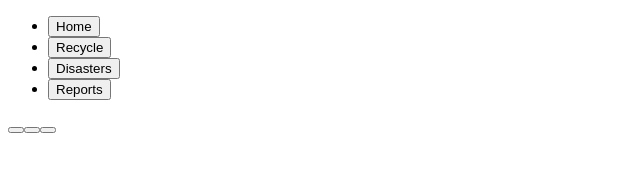
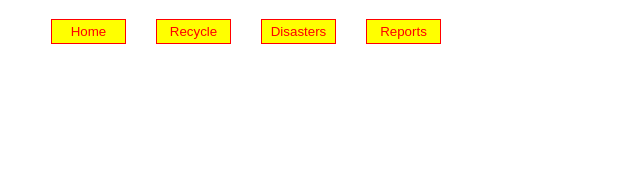
Before and after one commit to plamengeorgiev/HackatonProject, a plain HTML site: page index.html in a window 1280 px wide. Shown: the whole page, without its empty margins (0-640 px from the left). Drawn offline with Linux system fonts and the light colour scheme.

Commit message:
surprise :P

```diff
--- a/index.html
+++ b/index.html
@@ -4,7 +4,7 @@
     <meta charset="UTF-8">
     <title></title>
     <script src="libs/jquery-2.1.1.min.js"></script>
-
+	<link rel="stylesheet" type="text/css" href="styles/style.css">
 </head>
 <body>
 <header>
--- a/scripts/scriptPlamen.js
+++ b/scripts/scriptPlamen.js
@@ -23,15 +23,15 @@ function onRecycleButtonClick(){
         var button = document.createElement('button');
         button.value=garbageBins[i].name;
         button.addEventListener('click', loadInfoInInfoContainer(garbageBins[i]));
-        $sideMenu.append(button);
+        $sideMenu.add(button);
     };
 
     function loadInfoInInfoContainer(garbageBin){
         var $infoDiv = document.createElement('div');
         $infoDiv.text=garbageBin.content;
-        $infoContainer.append($infoDiv);
+        $infoContainer.add($infoDiv);
     }
-    $container.append($sideMenu);
-    $container.append($infoContainer);
+    $container.add($sideMenu);
+    $container.add($infoContainer);
 }
 $('#recycle').click(onRecycleButtonClick());
--- a/styles/style.css
+++ b/styles/style.css
@@ -1,2 +1,21 @@
 body {
 }
+
+#main-menu li {
+	display: inline;
+	list-style-type: none;
+	padding-right: 20px;
+}
+
+button {
+	background-color: yellow;
+	color: red;
+	border: 1px solid red;
+	width: 75px;
+	height: 25px;
+	margin: 3px;
+}
+
+button:hover {
+	background-color: blue;
+}
```
